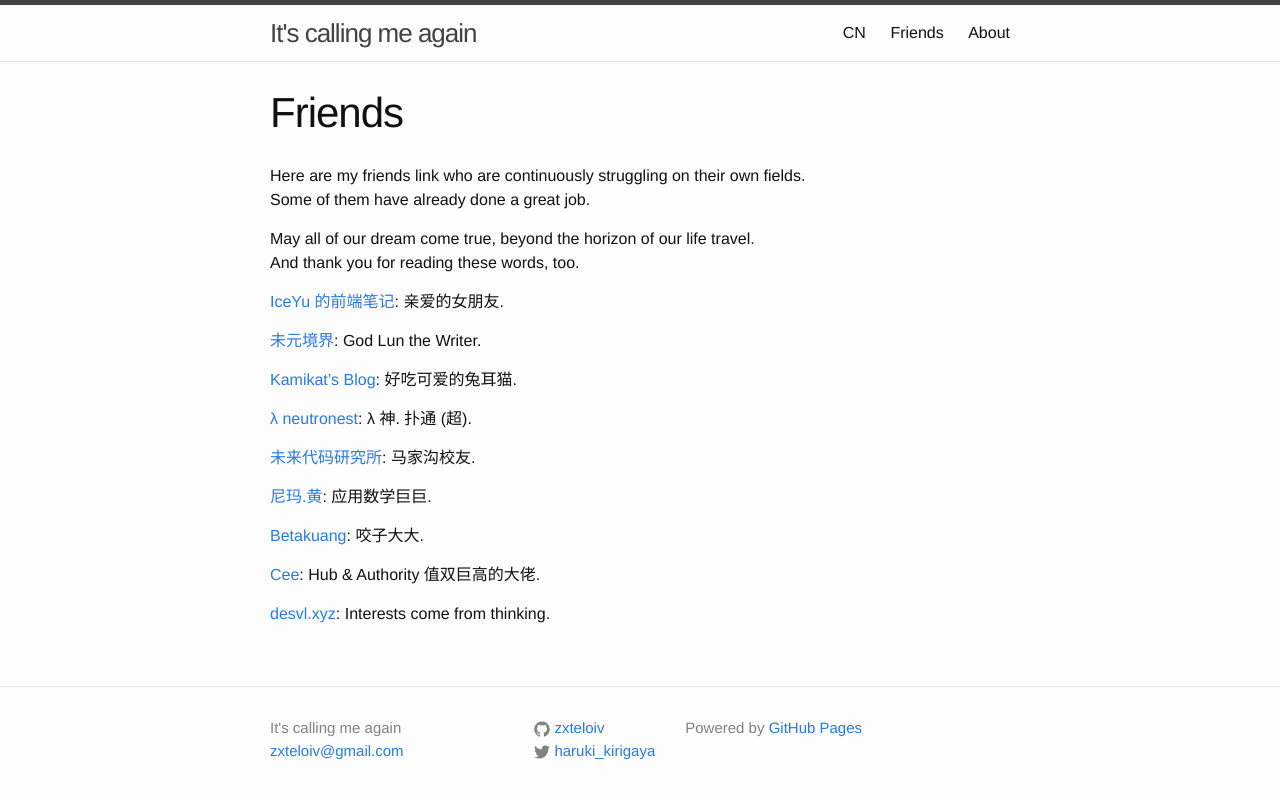
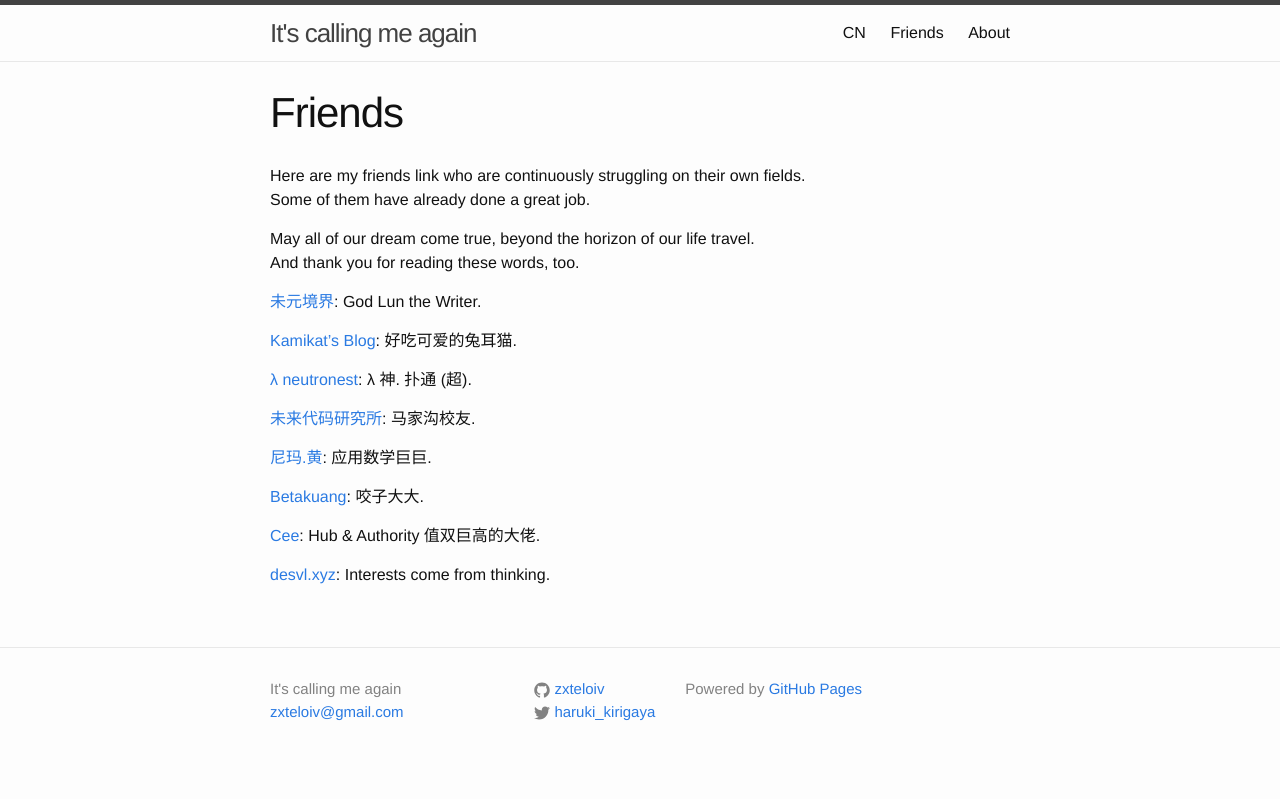
Before and after one commit to zxteloiv/zxteloiv.github.io, a Jekyll site: the page built from friends.md, in a window 1280 px wide. Shown: the top 799 px of the page. Built offline with Jekyll 4.4.1, drawn with Linux system fonts in a browser that asks for light colours.

Commit message:
rearranged friend list

```diff
--- a/friends.md
+++ b/friends.md
@@ -10,7 +10,7 @@ Some of them have already done a great job.
 May all of our dream come true, beyond the horizon of our life travel.
 And thank you for reading these words, too.
 
-<a target="_blank" href="https://lxy2222.github.io/">IceYu 的前端笔记</a>: 亲爱的女朋友.
+<!-- <a target="_blank" href="https://lxy2222.github.io/">IceYu 的前端笔记</a>: 亲爱的老婆. -->
 
 <a target="_blank" href="http://molun.net/">未元境界</a>: God Lun the Writer.
 
```
